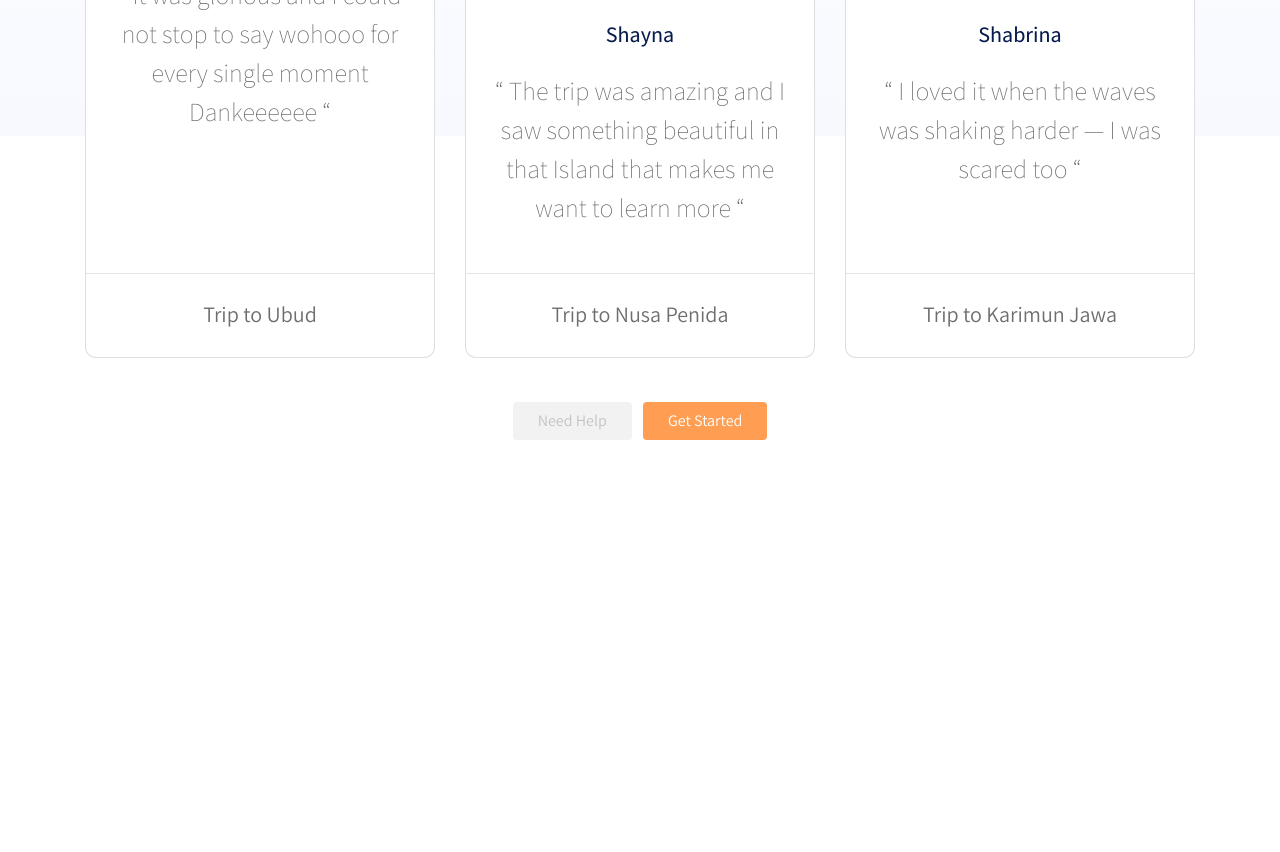
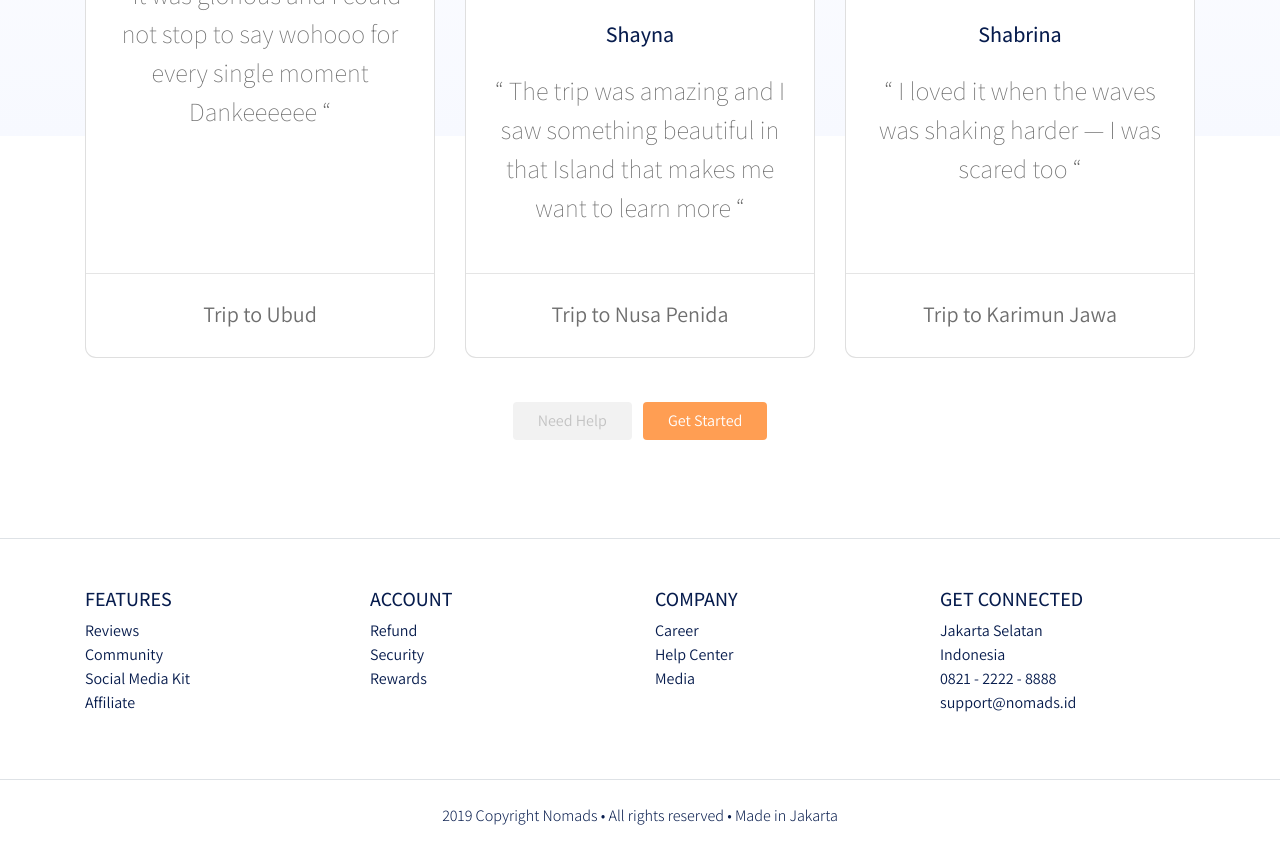
Before and after one commit to Haaarief/fullstack-website-bookingonline, a plain HTML site: page index.html in a window 1280 px wide. Shown: the part 1946-2798 px from the top of the page. Before the commit the page ends 2436 px from the top, so only its background shows below. Drawn offline with nearby package versions, Linux system fonts and the light colour scheme; a web font is replaced by a local one.

Commit message:
Added Footer

```diff
--- a/frontend/styles/main.scss
+++ b/frontend/styles/main.scss
@@ -257,3 +257,12 @@ header{
         }
     }
 }
+
+// footer
+
+.section-footer{
+    a{
+        color : #071c4d;
+    }
+
+}
--- a/index.html
+++ b/index.html
@@ -201,7 +201,7 @@
         <section class="section section-testimonial-content" id="testimonialContent">
             <div class="container">
                 <div class="section-popular-travel row justify-content-center">
-                    <div class="col-sm-6 col md-6 col-lg-4">
+                    <div class="col-sm-6 col-md-6 col-lg-4">
                         <div class="card card-testimonial text-center">
                             <div class="testimonial-content">
                                 <img src="frontend/images/Testimonial1.png" alt="User" class="mb-4 rounded-cicrcle">
@@ -216,7 +216,7 @@
                             </p>
                         </div>
                     </div>
-                    <div class="col-sm-6 col md-6 col-lg-4">
+                    <div class="col-sm-6 col-md-6 col-lg-4">
                         <div class="card card-testimonial text-center">
                             <div class="testimonial-content">
                                 <img src="frontend/images/Testimonial2.png" alt="User" class="mb-4 rounded-cicrcle">
@@ -230,7 +230,7 @@
                             </p>
                         </div>
                     </div>
-                    <div class="col-sm-6 col md-6 col-lg-4">
+                    <div class="col-sm-6 col-md-6 col-lg-4">
                         <div class="card card-testimonial text-center">
                             <div class="testimonial-content">
                                 <img src="frontend/images/Testimonial3.png" alt="User" class="mb-4 rounded-cicrcle">
@@ -257,6 +257,70 @@
 
         <!-- Section Testimonial -->
 
+        <!-- footer -->
+        <footer class="section-footer mt-5 mb-4 border-top">
+            <div class="container pt-5 pb-5">
+                <div class="row justify-content-center">
+                    <div class="col-12">
+                        <div class="row">
+                            <div class="col-12 col-lg-3">
+                                <h5>
+                                    FEATURES
+                                </h5>
+                                <ul class="list-unstyled">
+                                    <li><a href="#">Reviews</a></li>
+                                    <li><a href="#">Community</a></li>
+                                    <li><a href="#">Social Media Kit</a></li>
+                                    <li><a href="#">Affiliate</a></li>
+                                </ul>
+                            </div>
+                            <div class="col-12 col-lg-3">
+                                <h5>
+                                    ACCOUNT
+                                </h5>
+                                <ul class="list-unstyled">
+                                    <li><a href="#">Refund</a></li>
+                                    <li><a href="#">Security</a></li>
+                                    <li><a href="#">Rewards</a></li>
+                                </ul>
+                            </div>
+                            <div class="col-12 col-lg-3">
+                                <h5>
+                                    COMPANY
+                                </h5>
+                                <ul class="list-unstyled">
+                                    <li><a href="#">Career</a></li>
+                                    <li><a href="#">Help Center</a></li>
+                                    <li><a href="#">Media</a></li>
+                                </ul>
+                            </div>
+                            <div class="col-12 col-lg-3">
+                                <h5>
+                                    GET CONNECTED
+                                </h5>
+                                <ul class="list-unstyled">
+                                    <li><a href="#">Jakarta Selatan</a></li>
+                                    <li><a href="#">Indonesia</a></li>
+                                    <li><a href="#">0821 - 2222 - 8888</a></li>
+                                    <li><a href="#">support@nomads.id</a></li>
+                                </ul>
+                            </div>
+                        </div>
+                    </div>
+
+                </div>
+
+            </div>
+            <div class="container-fluid">
+                <div class="row border-top justify-content-center align-items-center pt-4">
+                    <div class="col-auto text-gray-500 font-weight-light">
+                        2019 Copyright Nomads • All rights reserved • Made in Jakarta
+                    </div>
+                </div>
+            </div>
+        </footer>
+        <!-- footer -->
+
     </main>
 
     <!-- Javascript -->
```
Also changed, not shown: frontend/styles/main.css, 1 other file.
